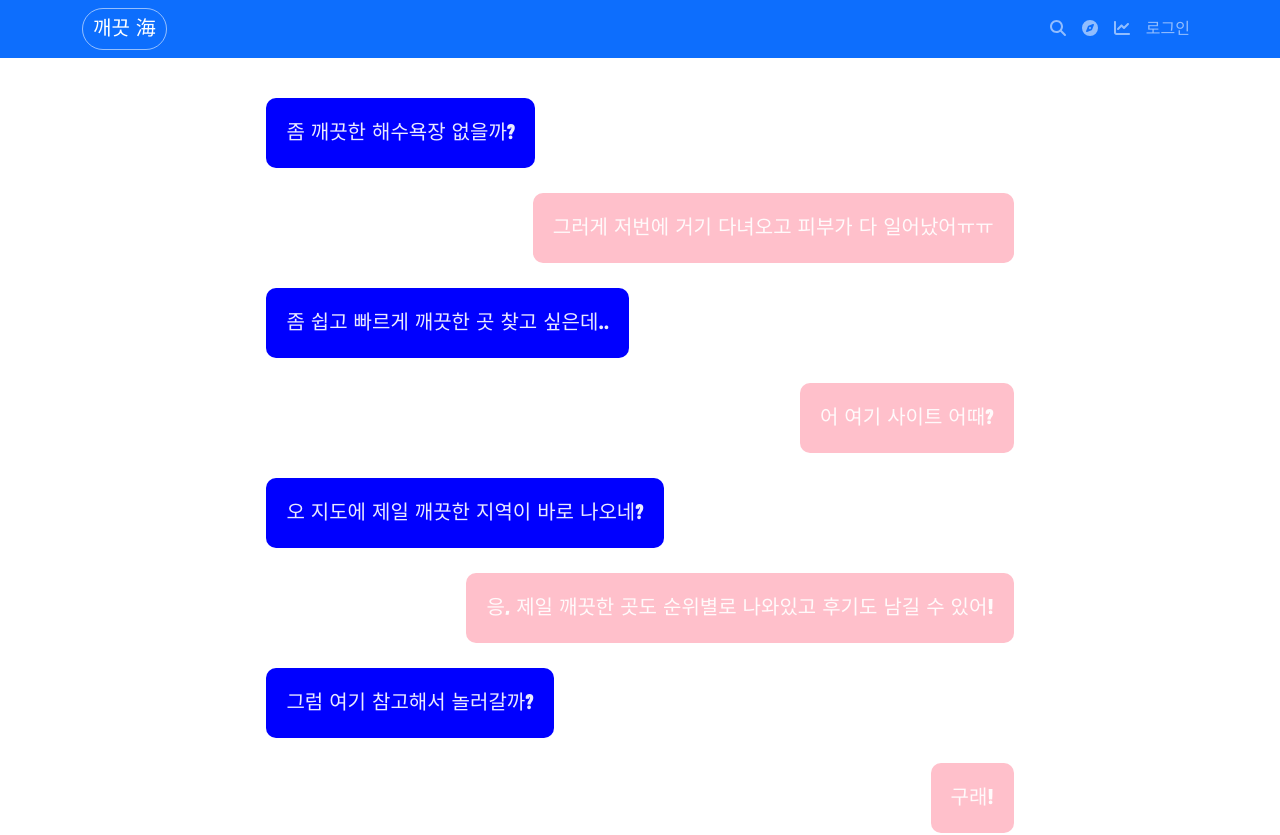
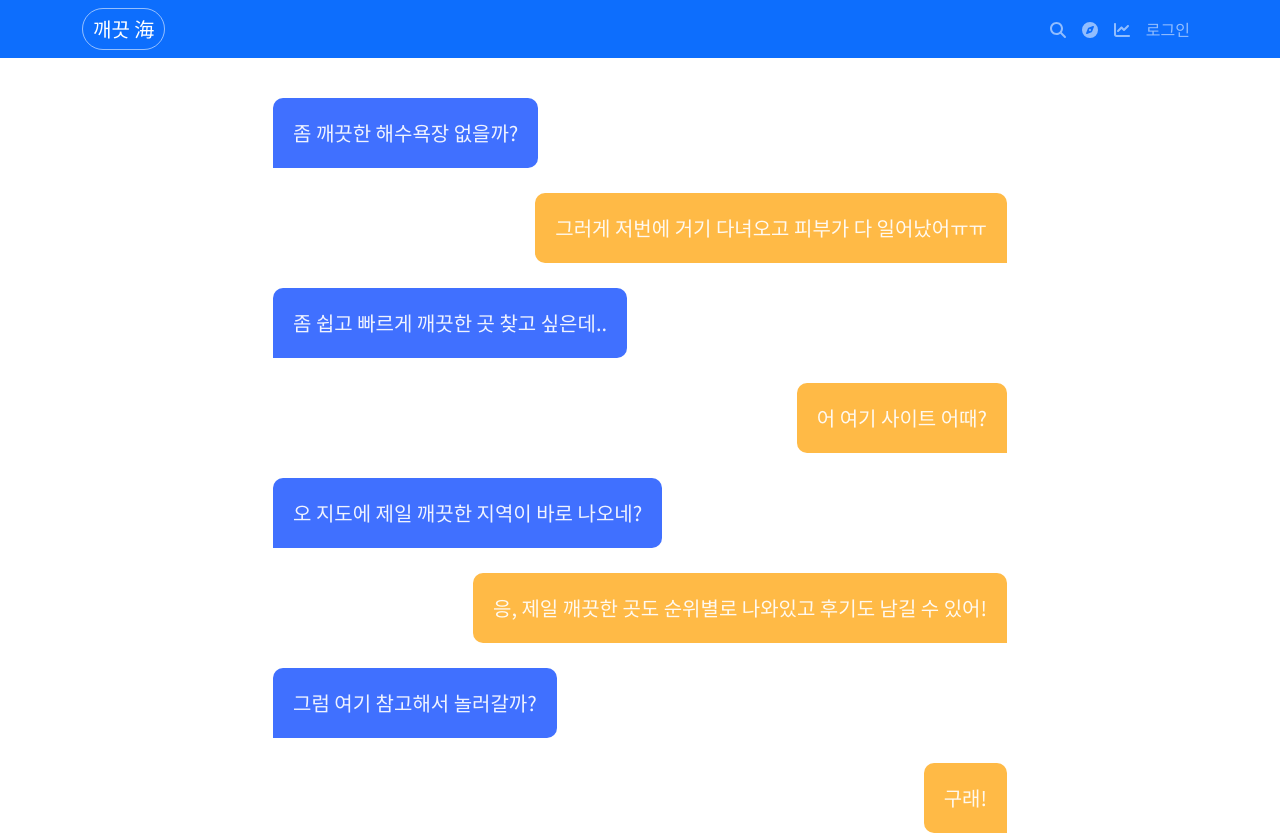
Before and after one commit to hyeb-in/clean-sea, a React (Create React App) app in the folder front/: page / in a window 1280 px wide. Shown: the top 835 px of the page. Built offline with nearby package versions, Linux system fonts and the light colour scheme; no server answers.

Commit message:
스타일 수정

```diff
--- a/front/src/components/common/chats.css
+++ b/front/src/components/common/chats.css
@@ -18,7 +18,6 @@
 .bubble {
   color: rgba(255, 255, 255, 0.919);
   position: relative;
-  border-radius: 10px;
   width: max-content;
   padding: 20px 20px;
   margin-bottom: 5px; /* 변경 */
@@ -28,36 +27,15 @@
 
 .bubble:nth-child(even) {
   margin-left: 200px; /* 변경 */
-  background-color: pink;
+  background-color: #FFBA46;
   align-self: flex-end; /* 변경 */
+  border-radius: 10px 10px 0px;
 }
 
 .bubble:nth-child(odd) {
   margin-right: auto; /* 변경 */
-  background-color: blue;
-}
-
-.bubble:after {
-  content: "";
-  position: absolute;
-  bottom: 0;
-  left: 50%;
-  transform: translateX(-50%);
-  border-width: 5px;
-  border-style: solid;
-  border-bottom-color: transparent;
-}
-
-.bubble.right:after {
-  border-left-color: transparent;
-  border-right-color: transparent;
-  border-top-color: pink;
-}
-
-.bubble.left:after {
-  border-left-color: transparent;
-  border-right-color: transparent;
-  border-top-color: blue;
+  background-color: #4070ff;
+  border-radius: 10px 10px 10px 0px;
 }
 
 .animal-container {
--- a/front/src/index.css
+++ b/front/src/index.css
@@ -1,17 +1,17 @@
-@import url("https://fonts.googleapis.com/css2?family=Black+Han+Sans&display=swap");
 @import "./reset.css";
 @import "bootstrap/dist/css/bootstrap.min.css";
 @import "./components/review/review.css";
 @import "./components/review/comment/comment.css";
 @import "./components/common/chats.css";
+@import url('https://fonts.googleapis.com/css2?family=Noto+Sans+KR&display=swap');
 
 body {
-  font-family: "Black Han Sans", sans-serif;
   margin: 0;
   padding: 0;
   width: 100%;
   height: 100%;
   min-height: 100vh;
+  font-family: 'Noto Sans KR', sans-serif;
 }
 .logo {
   cursor: pointer;
--- a/front/src/pages/Graph.js
+++ b/front/src/pages/Graph.js
@@ -91,7 +91,6 @@
   const handleYearSelect = (year) => {
     setSelectedYear(year);
   };
-  // beaches/beachesbyregion/강원/2015
 
   useEffect(() => {
     const fetchData = () => {
@@ -154,7 +153,10 @@
         </Col>
       </Row>
       <Row>
-        <div id="chart">
+        <div
+          id="chart"
+          style={{ minHeight: "calc(100vh - 58px - 200px)", paddingTop: "40px" }} // 최소 높이와 상단 패딩 설정
+        >
           <ApexCharts options={options} series={chartData.series} type="bar" />
         </div>
       </Row>
```
